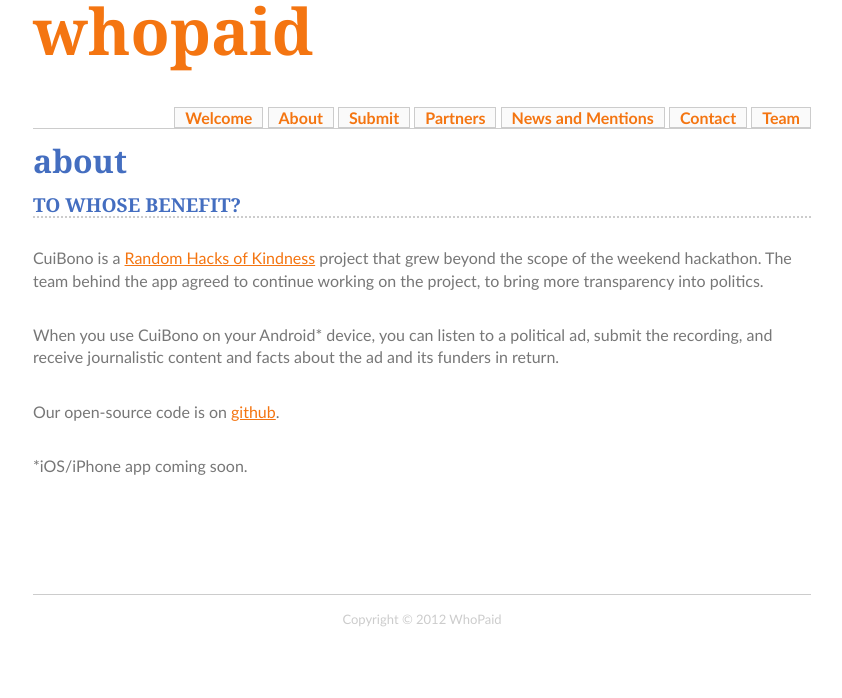
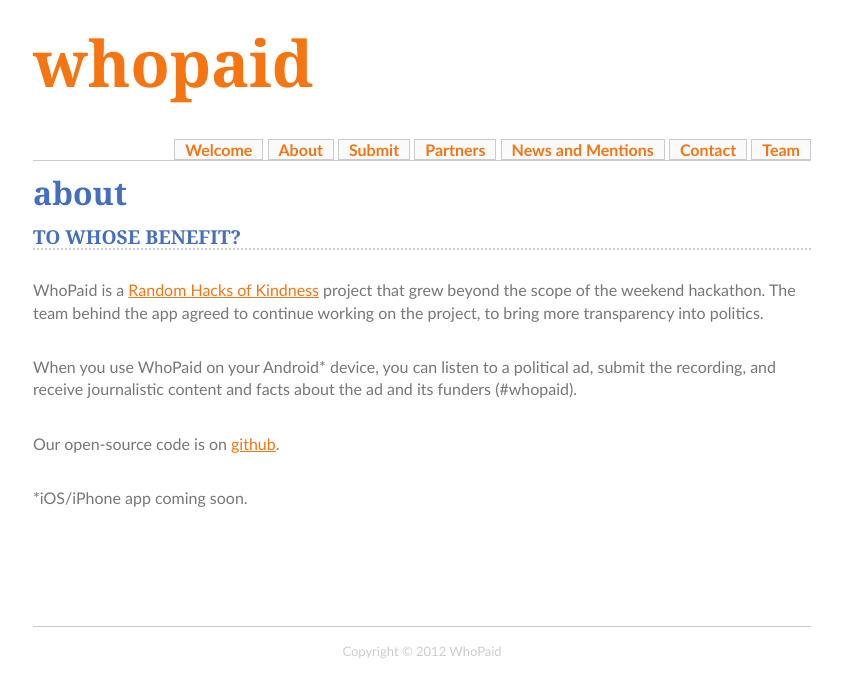
Before and after one commit to CuiBono/cuibono_webservice, a Django app: template templates/about.html in a window 1280 px wide. Shown: the top 698 px of the page, without its empty margins (218-1060 px from the left). Run offline with Django 3.2, Linux system fonts and the light colour scheme; the template is opened without the code that fills it, so the values that code supplies are empty; parts of the project's set-up code (start-up, migrations or seed data) failed here and were passed over.

Commit message:
website updates
a style for top spacing, name change edits

```diff
--- a/static/default.css
+++ b/static/default.css
@@ -26,7 +26,7 @@
 
 .page {
 	width: 778px;
-	margin: 0 auto;
+	margin: 2em auto 0;
 }
 
 /** HEADER */
--- a/templates/about.html
+++ b/templates/about.html
@@ -3,8 +3,10 @@
 
 	<h1>About</h1>
 	<h2>To whose benefit?</h2>
-	<p>CuiBono is a <a href="http://www.rhok.org/">Random Hacks of Kindness</a> project that grew beyond the scope of the weekend hackathon. The team behind the app agreed to continue working on the project, to bring more transparency into politics.</p>
-	<p>When you use CuiBono on your Android* device, you can listen to a political ad, submit the recording, and receive journalistic content and facts about the ad and its funders in return.</p>
+	<p>WhoPaid is a <a href="http://www.rhok.org/">Random Hacks of Kindness</a> project that grew beyond the scope of the weekend hackathon.
+	The team behind the app agreed to continue working on the project, to bring more transparency into politics.</p>
+	<p>When you use WhoPaid on your Android* device, you can listen to a political ad, submit the recording, and receive journalistic content
+	and facts about the ad and its funders (#whopaid).</p>
 	<p>Our open-source code is on <a href="https://github.com/cuibono">github</a>.
 	<p class="footnote">*iOS/iPhone app coming soon.</p>
 
--- a/templates/partners.html
+++ b/templates/partners.html
@@ -3,6 +3,6 @@
 
 	<h1>Partners</h1>
 	<p>We are partnering with some organizations to compile ad data and journalistic coverage.</p>
-	<p>If you or your organization are interested in helping CuiBono bring facts back into politics, <a href="mailto:cuibonoapp@gmail.com">contact us</a>.</p>
+	<p>If you or your organization are interested in helping us bring facts back into politics, <a href="mailto:cuibonoapp@gmail.com">contact us</a>.</p>
 
 {% endblock %}
```
